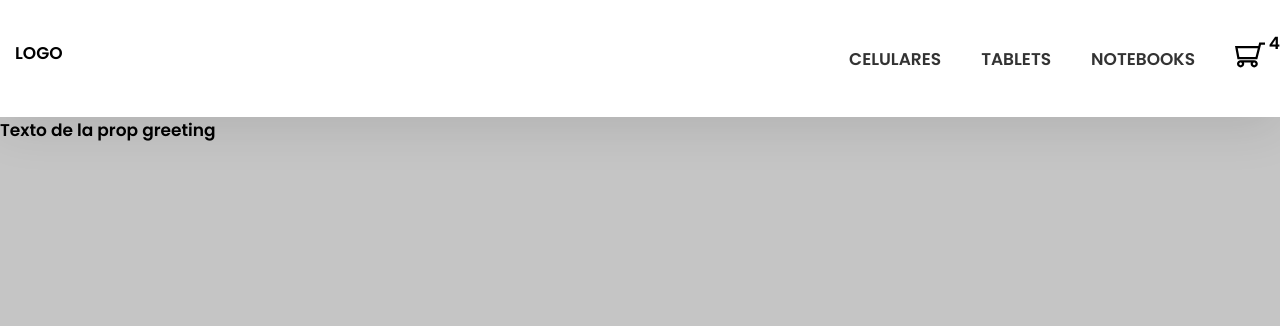
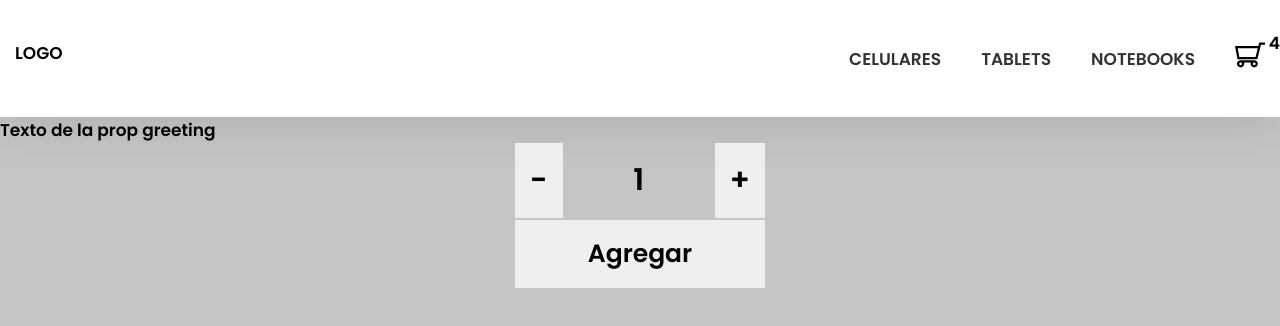
Before and after one commit to andrestjs/react, a React (Create React App) app: page / in a window 1280 px wide. Shown: the top 326 px of the page. Built offline with nearby package versions, Linux system fonts and the light colour scheme.

Commit message:
Componentes 2 - Andres Torres Gomel

```diff
--- /dev/null
+++ b/src/components/ItemCount.css
@@ -0,0 +1,35 @@
+.item-count{
+    display: table;
+    margin: auto;
+}
+
+.item-count__container{
+    display: flex;
+    justify-content: space-between;
+    align-items: center;
+}
+
+.item-count__num{
+    font-size: 30px;
+}
+
+.item-count__button{
+    font-size: 30px;
+}
+
+.item-count__add{
+    font-size: 25px;
+    width: 250px;
+    margin-top: 2px;
+}
+
+.item-count__button , .item-count__add{
+    border: none;
+    border-radius: 0;
+    outline: none;
+    padding: 15px;
+    transition: all .3s ease-in-out;
+}
+.item-count__button:active , .item-count__add:active{
+    transform: scale(.75);
+}
--- /dev/null
+++ b/src/components/ItemCount.jsx
@@ -0,0 +1,29 @@
+import React, { useState } from 'react'
+import './ItemCount.css'
+
+export const ItemCount = ( { stock , initial , onAdd } ) => {
+
+  const [count,setCount] = useState( initial );
+
+  const incrementCount = () => {
+      if(count >= stock) return
+      setCount( count => count + 1)
+  }
+  const decrementCount = () => {
+    if(count <= 0) return
+      setCount( count => count - 1)
+  }
+
+  return (
+    <div className='item-count'>
+        <div className='item-count__container'>
+            <button className="item-count__button" onClick={ decrementCount }>-</button>
+            <span className="item-count__num">{count}</span>
+            <button className="item-count__button" onClick={ incrementCount }>+</button>
+        </div>
+        <div>
+            <button className="item-count__add" onClick={ ()=> onAdd(count) }>Agregar</button>
+        </div>
+    </div>
+  )
+}
--- a/src/components/ItemListContainer.jsx
+++ b/src/components/ItemListContainer.jsx
@@ -1,7 +1,17 @@
-import React from 'react'
+import React, { useState } from 'react'
+import { ItemCount } from './ItemCount'
 
 export const ItemListContainer = ({greeting}) => {
+
+  const onAdd = ( num ) => {
+    if(num < 1) return
+    alert(`Se agregaron ${num} items`)
+  }
+
   return (
-    <div>{greeting}</div>
+    <>
+      <div>{greeting}</div>
+      <ItemCount stock={5} initial={1} onAdd={onAdd}/>
+    </>
   )
 }
```
